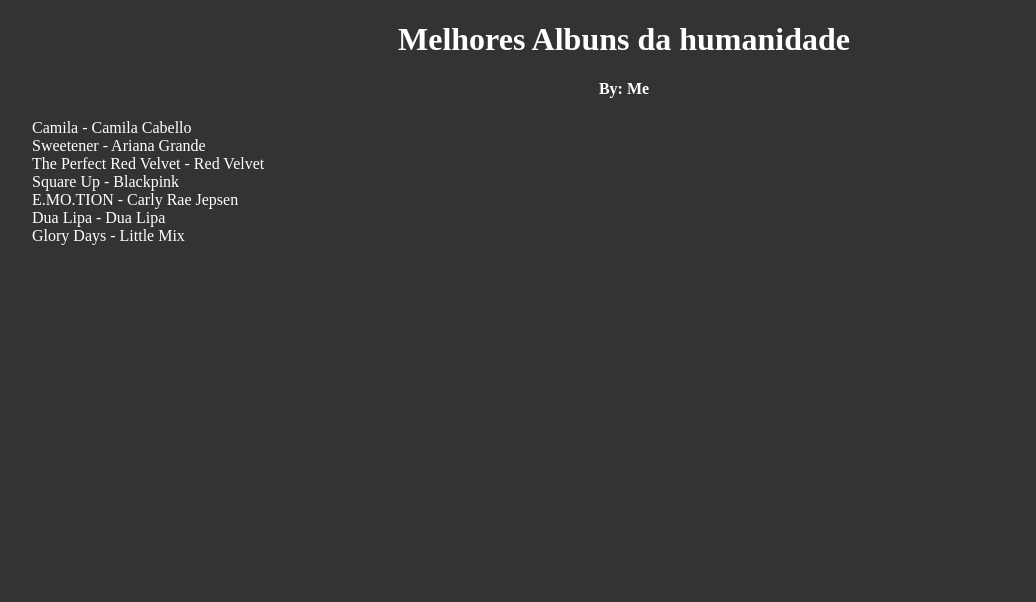
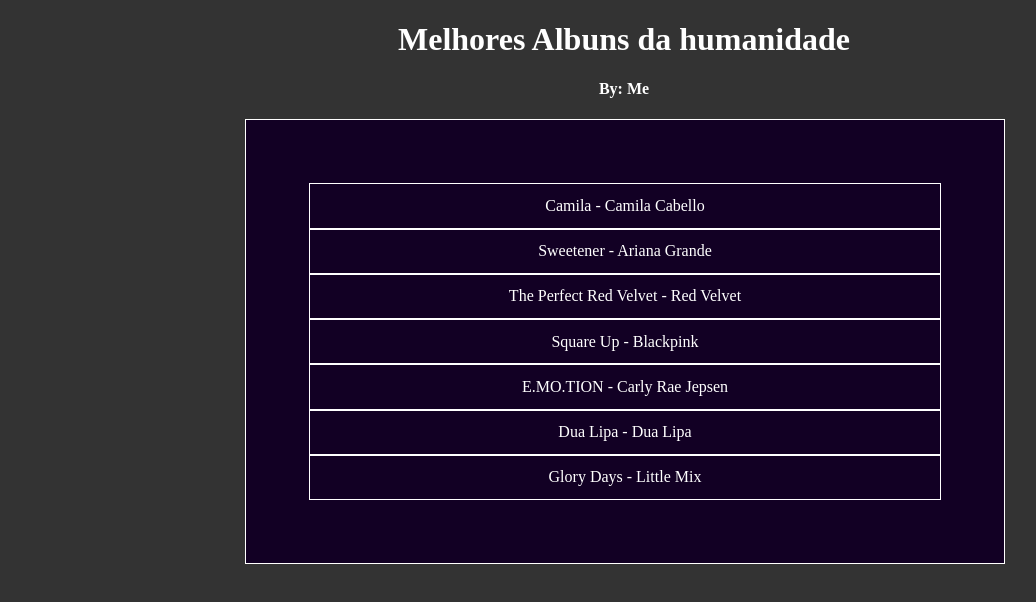
Before and after one commit to gabrielamanzolini/react-drag-list-repro, a React app: page / in a window 1280 px wide. Shown: the whole page, without its empty margins (16-1052 px from the left). Built offline with nearby package versions, Linux system fonts and the light colour scheme.

Commit message:
CSS
Ugly af, mas funciona

```diff
--- a/src/styles.css
+++ b/src/styles.css
@@ -13,8 +13,19 @@
   color: #fff;
 }
 
+ul {
+  border: 1px solid #fff;
+  width: 50%;
+  display: block;
+  margin-left: 20%;
+  padding: 5%;
+  background-color: #120024;
+}
 li {
   list-style: none;
-  text-align: justify;
+  text-align: center;
   color: #fff;
+  display: block;
+  padding: 2%;
+  border: 1px solid #fff;
 }
```
